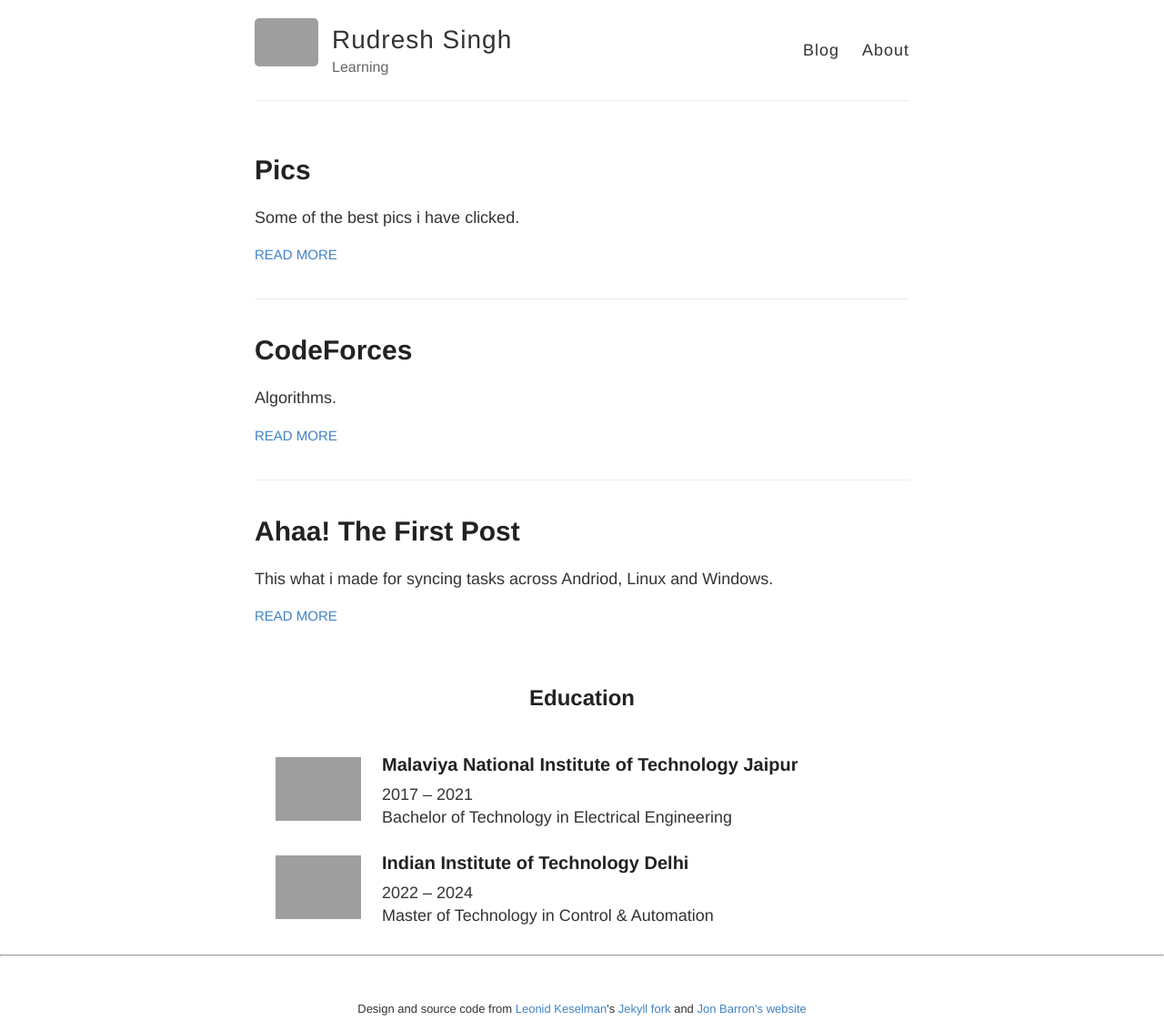
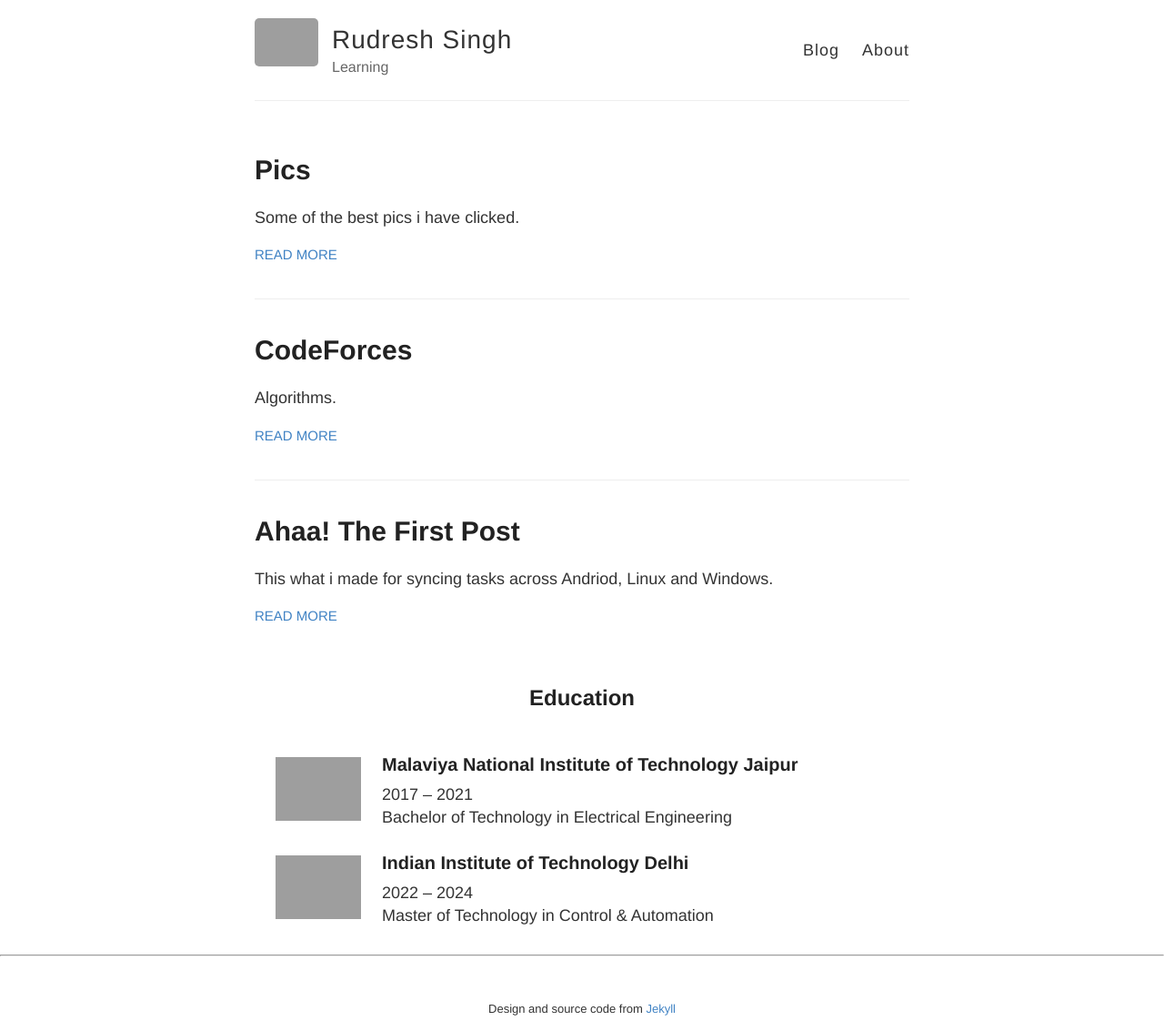
Before and after one commit to Ruudddiiii/ruudddiiii.github.io, a Jekyll site: the page built from index.html, in a window 1280 px wide, cut to the strip 0-1133 px from the top of the page. Shown: the whole strip at 91% size. Built offline with Jekyll 4.4.1, drawn with Linux system fonts in a browser that asks for light colours; grey boxes are pictures that could not be loaded.

Commit message:
Update default.html

```diff
--- a/_layouts/default.html
+++ b/_layouts/default.html
@@ -76,7 +76,7 @@
             <td style="padding:0px">
               <br>
               <p style="text-align:center;font-size:small;">
-                Design and source code from  <a href="https://leonidk.com/">Leonid Keselman</a>'s <a href="https://github.com/leonidk/new_website">Jekyll fork</a> and <a style="font-size:small;" href="https://jonbarron.info">Jon Barron's website</a>
+                Design and source code from  <a href="https://github.com/jekyll/jekyll?tab=readme-ov-file">Jekyll</a>
               </p>
             </td>
           </tr>
```
